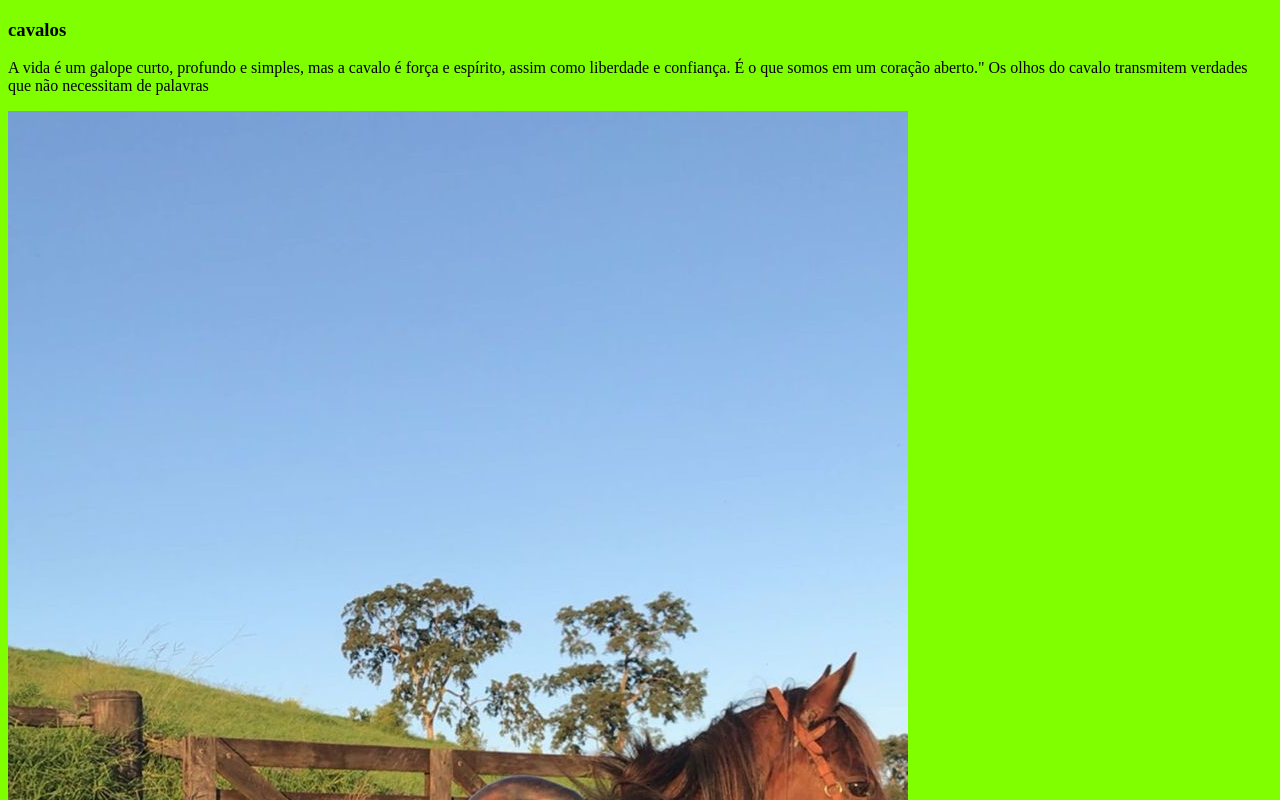
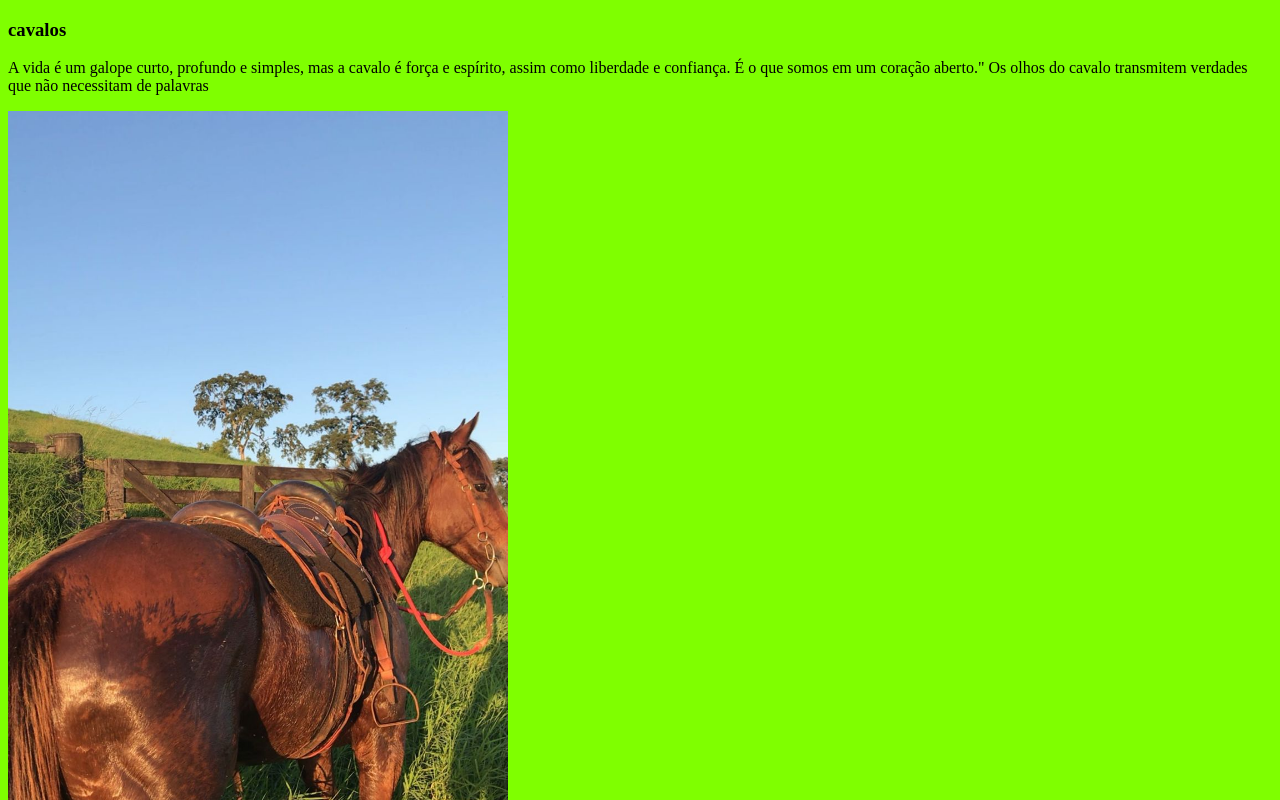
Before and after one commit to lopesguilherme123/cavalo, a plain HTML site: page index.html in a window 1280 px wide. Shown: the top 800 px of the page. Drawn offline with Linux system fonts and the light colour scheme.

Commit message:
Add files via upload

```diff
--- a/style.css
+++ b/style.css
@@ -1,3 +1,4 @@
 body{
     background-color: chartreuse;
 }
+img{width: 500px;}
```
